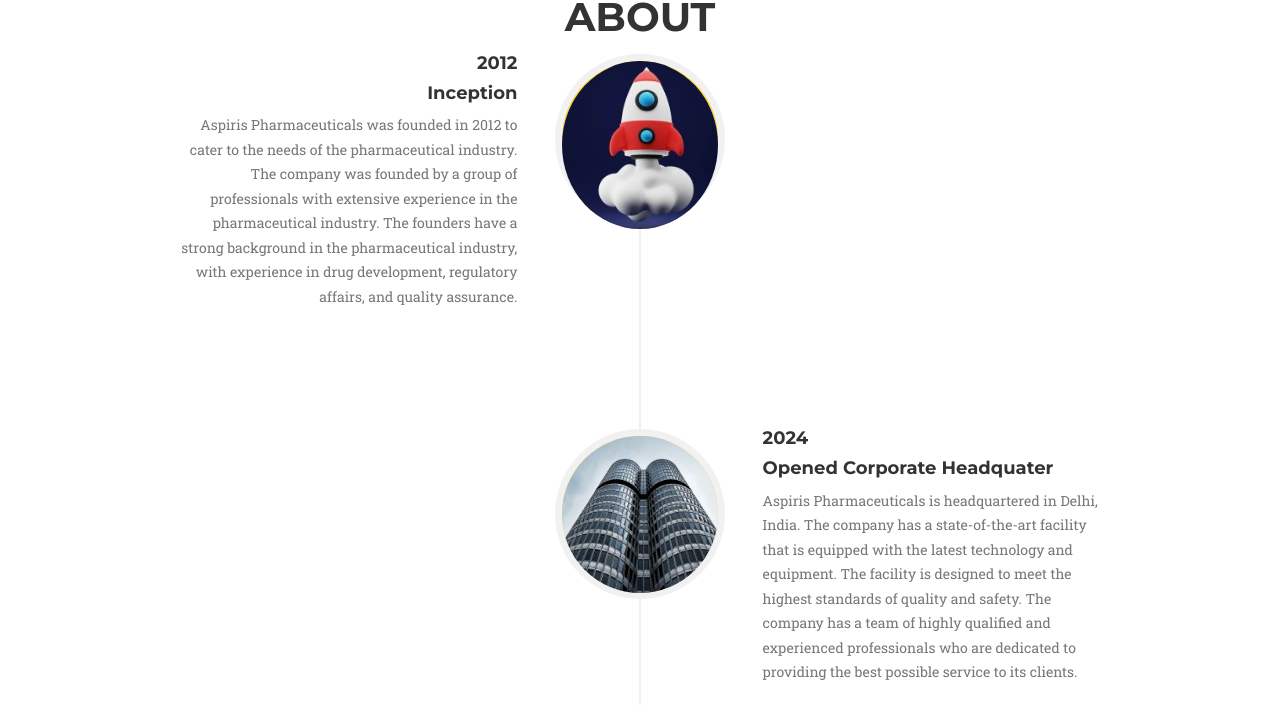
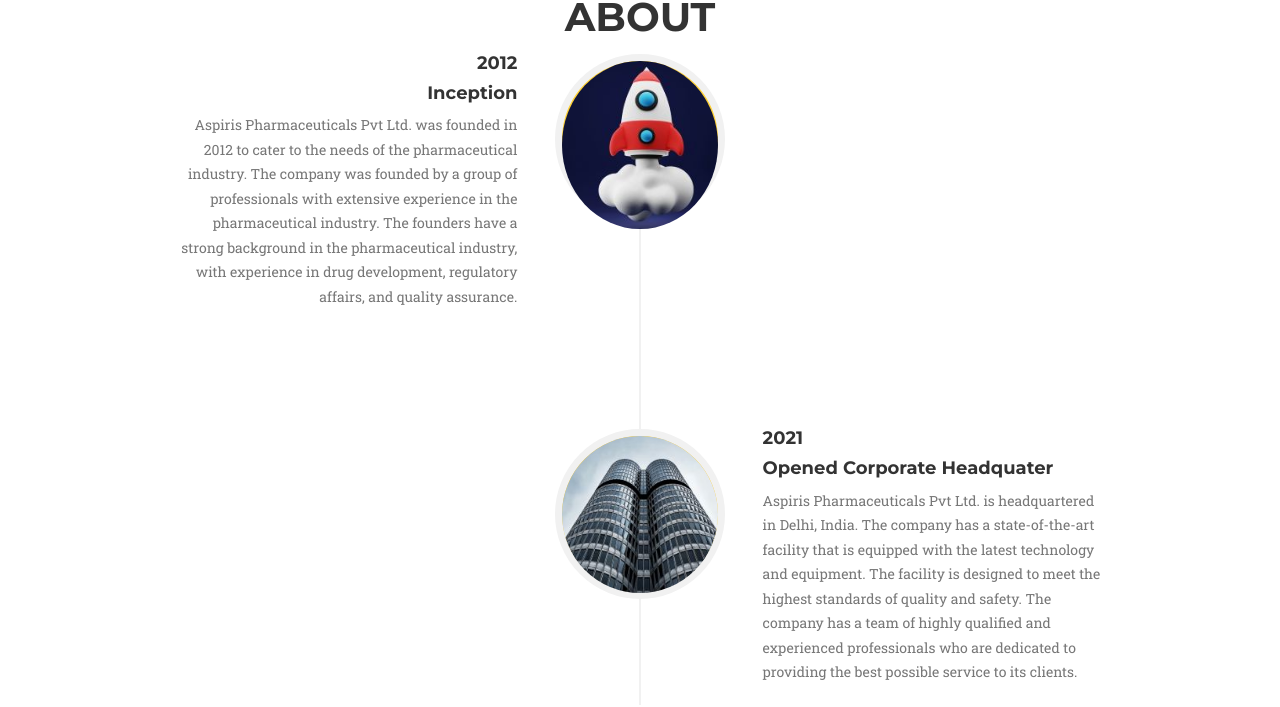
Before and after one commit to aspirispharma/aspirispharma.github.io, a Jekyll site: the page built from index.html, in a window 1280 px wide and 1400 px high, scrolled down 768 px. Shown: the part 145-852 px from the top of the window. Built offline with Jekyll 4.4.1, drawn with Linux system fonts in a browser that asks for light colours; some web fonts are replaced.

Commit message:
Updated Corporate headquarter year to 2021

```diff
--- a/_includes/about.html
+++ b/_includes/about.html
@@ -21,7 +21,7 @@
                                 </div>
                                 <div class="timeline-body">
                                     <p class="text-muted">
-                                        Aspiris Pharmaceuticals was founded in 2012 to cater to the needs of the pharmaceutical industry.
+                                        Aspiris Pharmaceuticals Pvt Ltd. was founded in 2012 to cater to the needs of the pharmaceutical industry.
                                         The company was founded by a group of professionals with extensive experience in the pharmaceutical industry.
                                         The founders have a strong background in the pharmaceutical industry, with experience in drug development, regulatory affairs, and quality assurance.
                                     </p>
@@ -34,12 +34,12 @@
                             </div>
                             <div class="timeline-panel">
                                 <div class="timeline-heading">
-                                    <h4>2024</h4>
+                                    <h4>2021</h4>
                                     <h4 class="subheading">Opened Corporate Headquater</h4>
                                 </div>
                                 <div class="timeline-body">
                                     <p class="text-muted">
-                                        Aspiris Pharmaceuticals is headquartered in Delhi, India. The company has a state-of-the-art facility that is equipped with the latest technology and equipment.
+                                        Aspiris Pharmaceuticals Pvt Ltd. is headquartered in Delhi, India. The company has a state-of-the-art facility that is equipped with the latest technology and equipment.
                                         The facility is designed to meet the highest standards of quality and safety.
                                         The company has a team of highly qualified and experienced professionals who are dedicated to providing the best possible service to its clients.
                                 </div>
```
